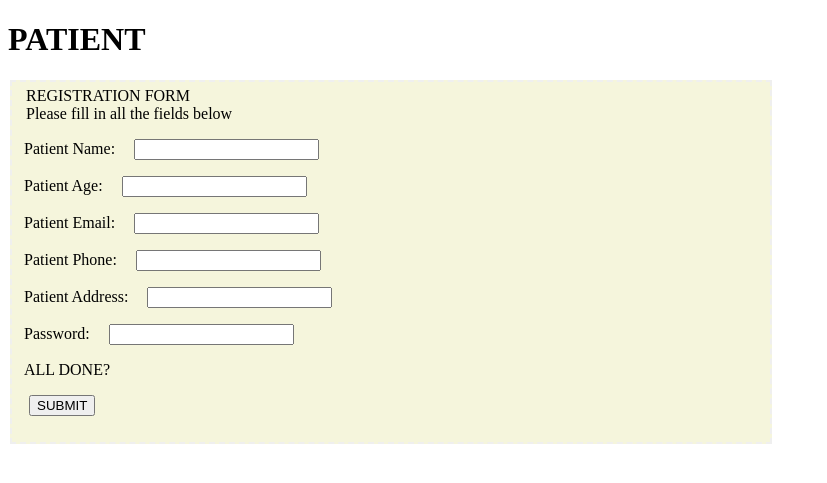
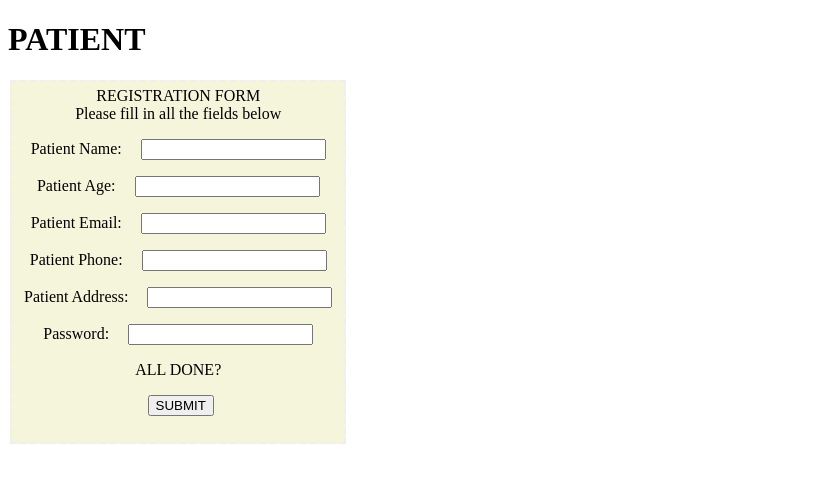
Before and after one commit to Arnold-18-CS/Daily-Pharma, a PHP site: page /patientRegistration.html in a window 1280 px wide. Shown: the top 483 px of the page, without its empty margins (0-827 px from the left). Run offline with PHP 8.4, Linux system fonts and the light colour scheme.

Commit message:
Changed css

```diff
--- a/style.css
+++ b/style.css
@@ -1,7 +1,10 @@
 fieldset{
     background-color: beige;
     border-style: dashed;
-    margin-right: 500px;
+    position: absolute;
+    align-self: center;
+    text-align: center;
+
 }
 
 label{
@@ -13,3 +16,7 @@ input{
     align-self: start;
     text-align: left;
 }
+
+div{
+    text-align: center;
+}
```
